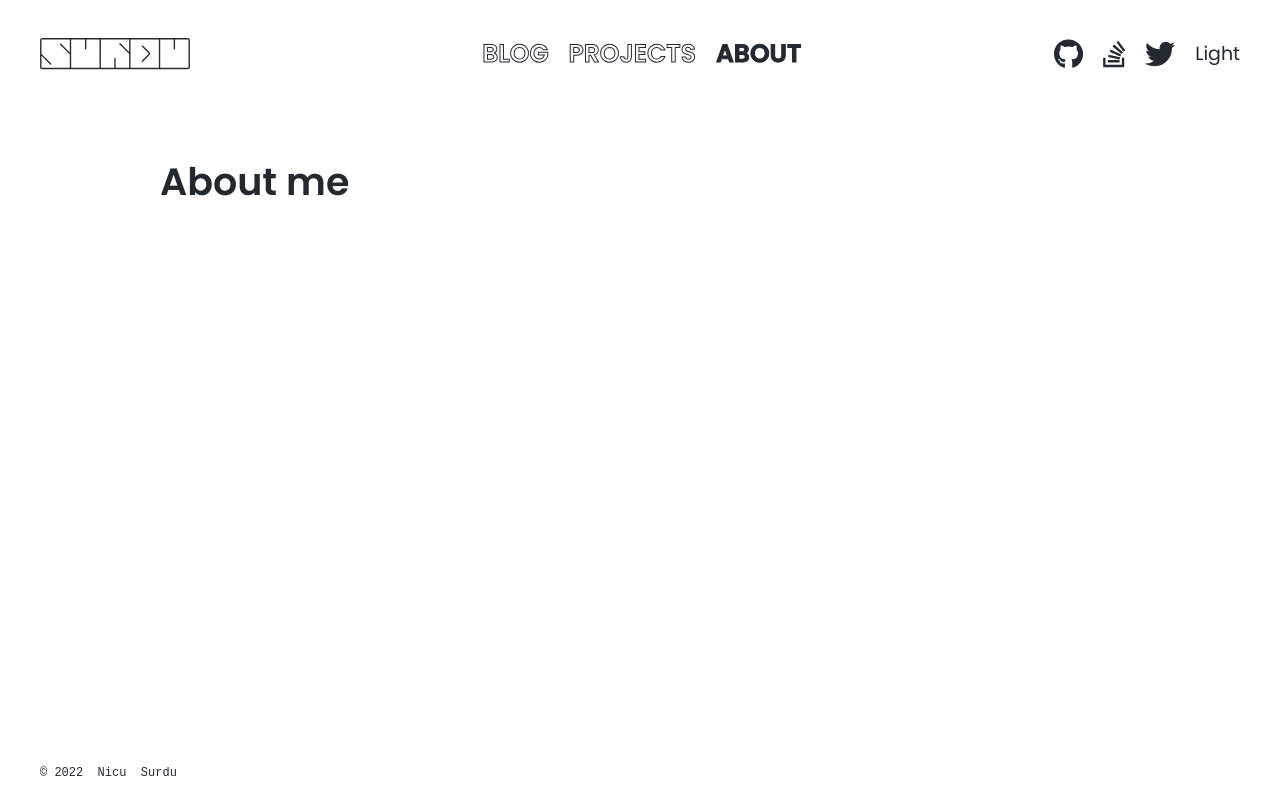
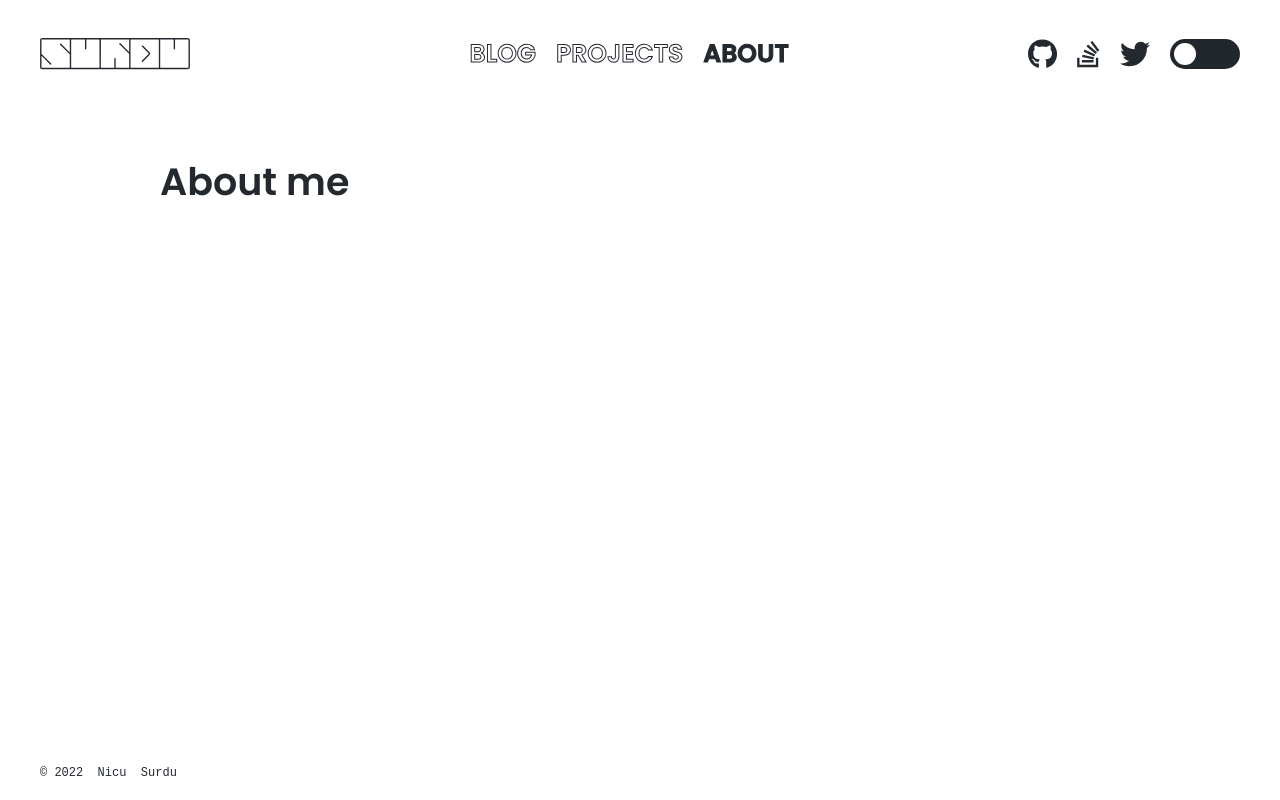
Before and after one commit to surdu/surdu.me, a Next.js app: page /about in a window 1280 px wide. Built offline with nearby package versions, Linux system fonts and the light colour scheme.

Commit message:
Initial work for theme switcher

```diff
--- /dev/null
+++ b/components/ThemeToggle/ThemeToggle.module.scss
@@ -0,0 +1,43 @@
+$padding: 0.2em;
+$height: 3rem;
+$thumbSize: calc(#{$height} - (#{$padding} * 2));
+
+.input {
+  display: none;
+}
+
+.label {
+  position: relative;
+  text-indent: 100%;
+  overflow: hidden;
+  cursor: pointer;
+  width: 7rem;
+  height: $height;
+  border-radius: 2rem;
+  background-color: #22272E;
+
+  &:before {
+    content: "";
+    background-color: #fff;
+    width: $thumbSize;
+    height: $thumbSize;
+    border-radius: 2rem;
+    position: absolute;
+    top: $padding;
+    left: $padding;
+    transition: all 0.3s;
+  }
+
+  .input:checked + & {
+    background-color: #72A3FC;
+  }
+
+  .input:checked + &:before {
+    left: calc(100% - #{$padding});
+    transform: translateX(-100%);
+  }
+
+  &:active:before {
+    width: calc(#{$thumbSize} + 15%);
+  }
+}
--- a/components/ThemeToggle/ThemeToggle.tsx
+++ b/components/ThemeToggle/ThemeToggle.tsx
@@ -1,7 +1,22 @@
 import useDarkTheme from "~/components/ThemeToggle/useDarkTheme";
+
+import styles from "./ThemeToggle.module.scss";
 
 export default function ThemeToggle() {
   const { darkTheme, toggleDarkMode } = useDarkTheme();
 
-  return <div onClick={toggleDarkMode}>{darkTheme ? "Dark" : "Light"}</div>;
+  return (
+    <>
+      <input
+        type="checkbox"
+        id="themeToggle"
+        onChange={toggleDarkMode}
+        checked={darkTheme}
+        className={styles.input}
+      />
+      <label htmlFor="themeToggle" className={styles.label}>
+        {darkTheme ? "Switch to light theme" : "Switch to dark theme"}
+      </label>
+    </>
+  );
 }
```
